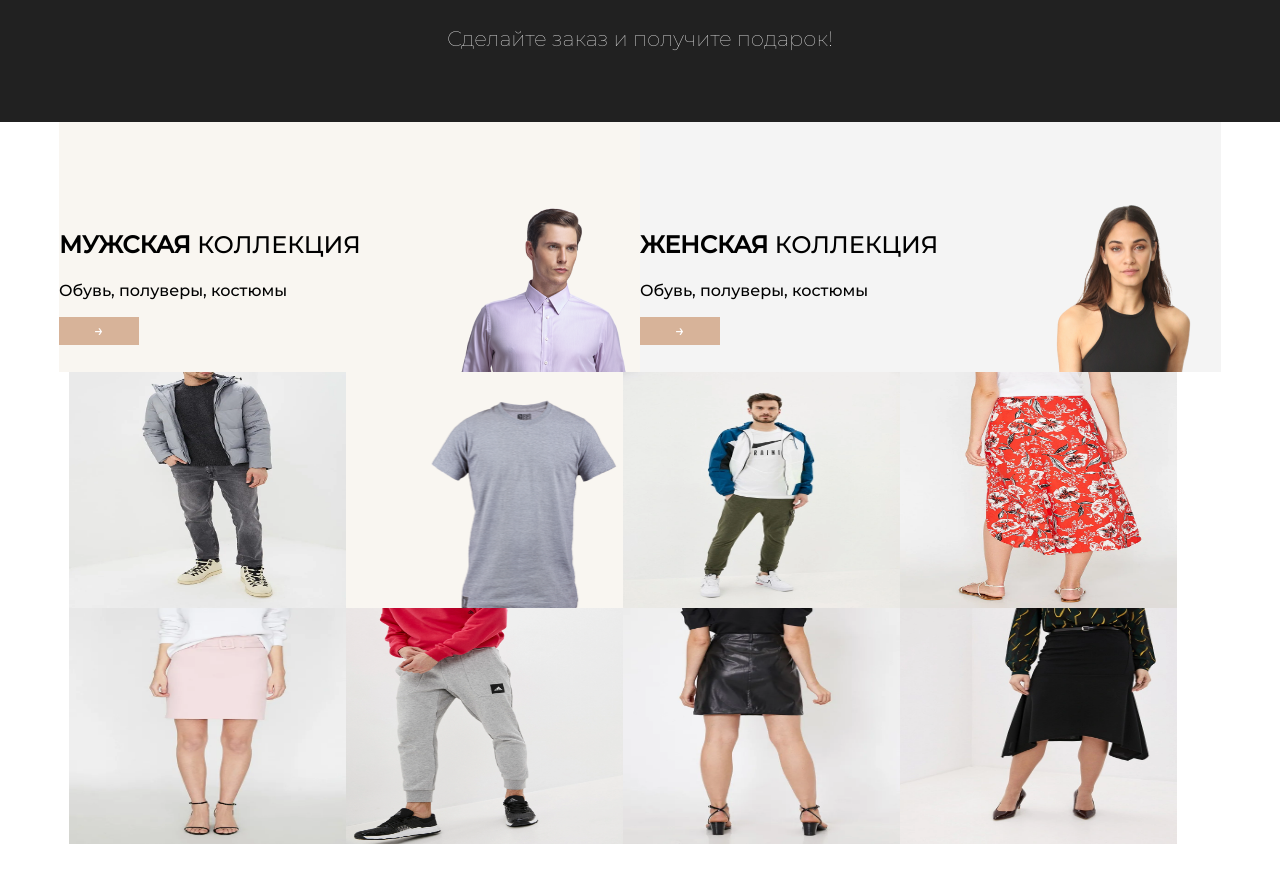
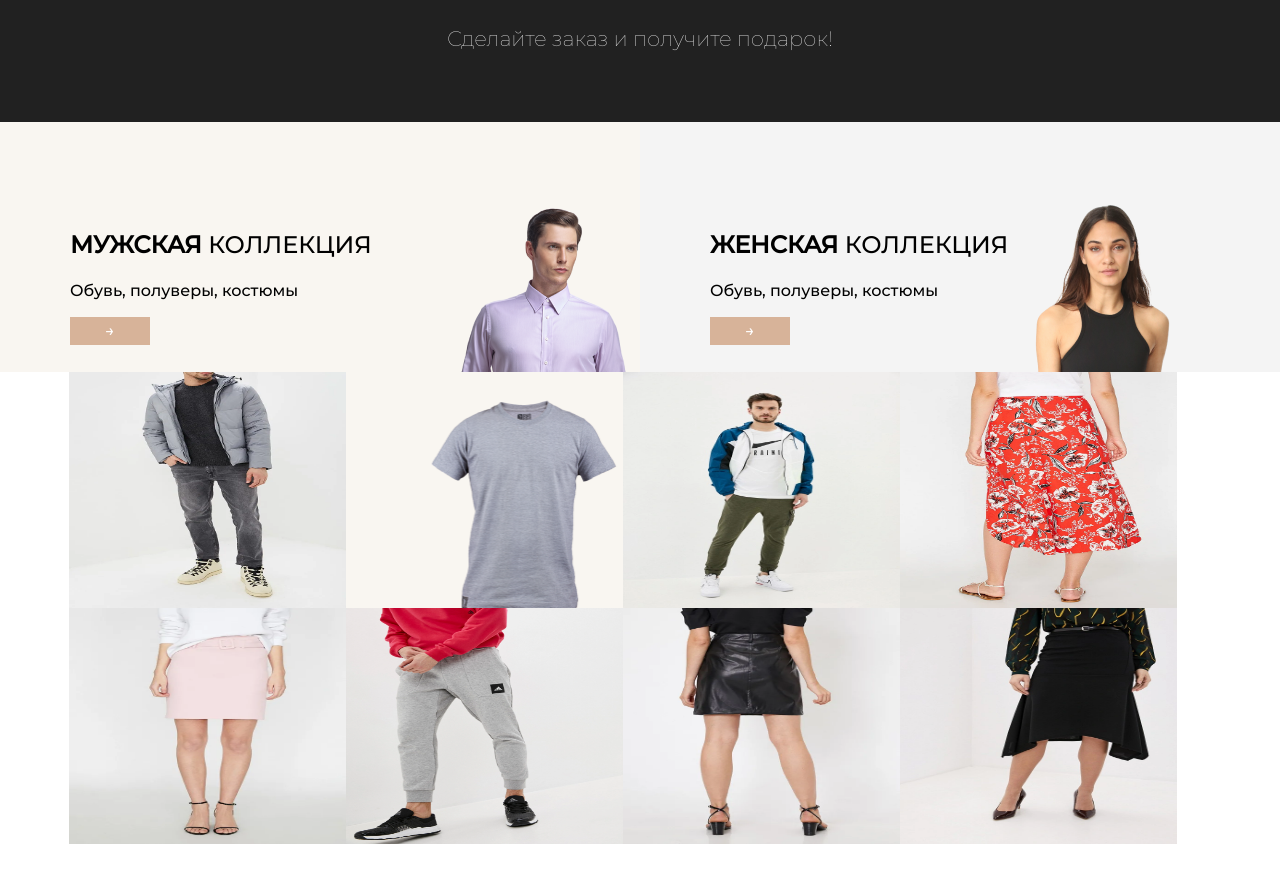
Before and after one commit to Yezha/store, a plain HTML site: page src/index.html in a window 1280 px wide. Shown: the part 902-1784 px from the top of the page. Drawn offline with nearby package versions, Linux system fonts and the light colour scheme; a script that the page names is missing; files whose address does not match are found by name.

Commit message:
сверстал десктоп

```diff
--- a/src/index.html
+++ b/src/index.html
@@ -87,18 +87,21 @@
   <!-- /.free-shiping -->
   <section class="collection">
      <div class="collection__men col">
+        <div class="collection__block">
           <p><b>мужская</b> коллекция</p>
           <p>Обувь, полуверы, костюмы</p>
           <button>&rarr;</button>
         </div>
+        <!-- /.block -->
+    </div>
     <!-- /.collection__men -->
       <div class="collection__women col">
-
+        <div class="collection__block">
           <p><b>женская</b> коллекция</p>
           <p>Обувь, полуверы, костюмы</p>
           <button>&rarr;</button>
         </div>
-      <!-- /.container -->
+        <!-- collection__block -->
       </div>
       <!-- /.collection__women -->
   </section>
--- a/src/sass/blocks/_collection.sass
+++ b/src/sass/blocks/_collection.sass
@@ -2,14 +2,15 @@
   display: flex
   flex-direction: row
   justify-content: space-between
-  max-width: 1162px
   margin: auto
   &__men
-    // padding: 0 101px
+    width: 50%
     background: $cream url(../img/man.png) no-repeat right bottom
   &__women
-    // padding: 0 90px
-    background: #F4F4F4 url(../img/woman.png) no-repeat right bottom
+    background: #F4F4F4 url(../img/woman.png) no-repeat 370px bottom
+  &__block
+    max-width: 500px
+    margin: auto
 .col
   font-family: Montserrat Medium
   padding-top: 85px
```
Also changed, not shown: src/css/style.css, 1 other file. Lines whose indentation alone changed are shown as unchanged.
